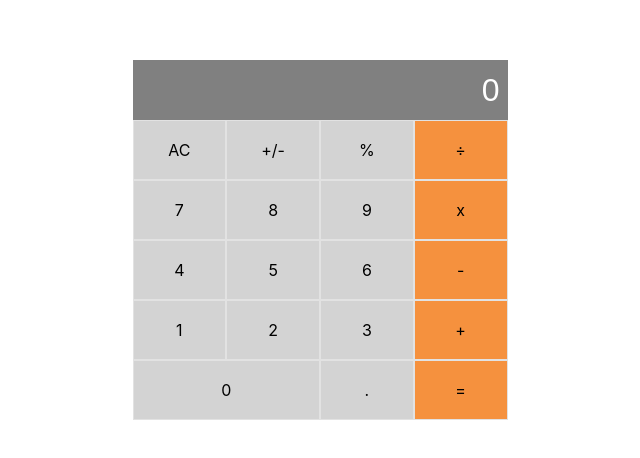
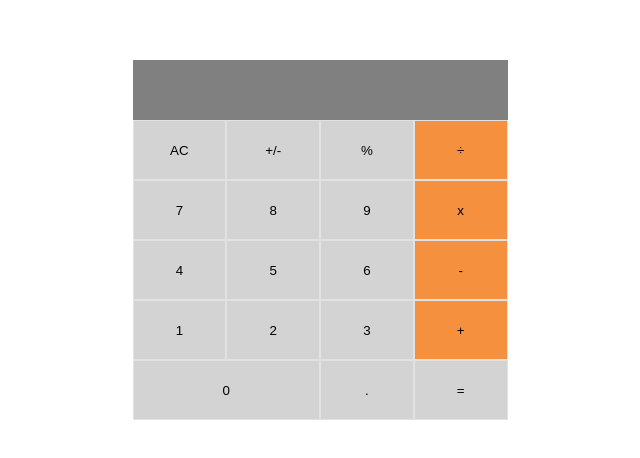
Before and after one commit to portfolio-roy/math-magician, a React (Create React App) app: page / in a window 1280 px wide. Shown: the part 160-618 px from the top of the page, without its empty margins (320-960 px from the left). Built offline with nearby package versions, Linux system fonts and the light colour scheme.

Commit message:
Add math logic and eventlisteners

```diff
--- a/package.json
+++ b/package.json
@@ -6,6 +6,7 @@
   "dependencies": {
     "@testing-library/jest-dom": "^5.16.5",
     "@testing-library/user-event": "^13.5.0",
+    "big.js": "^6.2.1",
     "react": "^18.2.0",
     "react-dom": "^18.2.0",
     "react-scripts": "5.0.1",
--- a/src/components/Calculator.js
+++ b/src/components/Calculator.js
@@ -1,37 +1,51 @@
 import React from 'react';
+import calculate from '../logic/calculate';
 
 class Calculator extends React.Component {
   constructor(props) {
     super(props);
-    this.state = {};
+    this.state = {
+      total: null,
+      next: null,
+      operation: null,
+    };
+  }
+
+  clickHandle = (e) => {
+    const clickedBtn = e.target.innerText;
+    const Result = calculate(this.state, clickedBtn);
+    this.setState(Result);
   }
 
   render() {
+    const { total, operation, next } = this.state;
     return (
       <div className="calculator-container">
-        <form className="display" id="display" name="display">
-          <input className="display-input" id="display-input" name="display-input" type="text" value={0} />
-        </form>
+        <div className="display" id="display">
+          {total}
+          {operation}
+          {next}
+        </div>
         <div className="grid-container" id="button-grid">
-          <div className="grid-button operator">AC</div>
-          <div className="grid-button operator">+/-</div>
-          <div className="grid-button operator">%</div>
-          <div className="grid-button operator column-4">÷</div>
-          <div className="grid-button number">7</div>
-          <div className="grid-button number">8</div>
-          <div className="grid-button number">9</div>
-          <div className="grid-button operator column-4">x</div>
-          <div className="grid-button number">4</div>
-          <div className="grid-button number">5</div>
-          <div className="grid-button number">6</div>
-          <div className="grid-button operator column-4">-</div>
-          <div className="grid-button number">1</div>
-          <div className="grid-button number">2</div>
-          <div className="grid-button number">3</div>
-          <div className="grid-button operator column-4">+</div>
-          <div className="grid-button number" id="zero">0</div>
-          <div className="grid-button number">.</div>
-          <div className="grid-button operator column-4">=</div>
+          <button type="button" className="grid-button operator" onClick={this.clickHandle}>AC</button>
+          <button type="button" className="grid-button operator" onClick={this.clickHandle}>+/-</button>
+          <button type="button" className="grid-button operator" onClick={this.clickHandle}>%</button>
+          <button type="button" className="grid-button operator column-4" onClick={this.clickHandle}>÷</button>
+          <button type="button" className="grid-button number" onClick={this.clickHandle}>7</button>
+          <button type="button" className="grid-button number" onClick={this.clickHandle}>8</button>
+          <button type="button" className="grid-button number" onClick={this.clickHandle}>9</button>
+          <button type="button" className="grid-button operator column-4" onClick={this.clickHandle}>x</button>
+          <button type="button" className="grid-button number" onClick={this.clickHandle}>4</button>
+          <button type="button" className="grid-button number" onClick={this.clickHandle}>5</button>
+          <button type="button" className="grid-button number" onClick={this.clickHandle}>6</button>
+          <button type="button" className="grid-button operator column-4" onClick={this.clickHandle}>-</button>
+          <button type="button" className="grid-button number" onClick={this.clickHandle}>1</button>
+          <button type="button" className="grid-button number" onClick={this.clickHandle}>2</button>
+          <button type="button" className="grid-button number" onClick={this.clickHandle}>3</button>
+          <button type="button" className="grid-button operator column-4" onClick={this.clickHandle}>+</button>
+          <button type="button" className="grid-button number" id="zero" onClick={this.clickHandle}>0</button>
+          <button type="button" className="grid-button number" onClick={this.clickHandle}>.</button>
+          <button type="button" className="grid-button operator" onClick={this.clickHandle}>=</button>
         </div>
       </div>
     );
--- a/src/index.scss
+++ b/src/index.scss
@@ -46,7 +46,7 @@
   align-items: stretch;
 }
 
-.display-input {
+.display {
   width: 100%;
   background-color: gray;
   outline: none;
@@ -56,6 +56,9 @@
   font-size: 32px;
   text-align: right;
   color: #fff;
+  display: flex;
+  align-items: center;
+  justify-content: flex-end;
 }
 
 #button-grid {
--- /dev/null
+++ b/src/logic/calculate.js
@@ -0,0 +1,133 @@
+import operate from './operate';
+
+function isNumber(item) {
+  return !!item.match(/[0-9]+/);
+}
+
+/**
+ * Given a button name and a calculator data object, return an updated
+ * calculator data object.
+ *
+ * Calculator data object contains:
+ *   total:s      the running total
+ *   next:String       the next number to be operated on with the total
+ *   operation:String  +, -, etc.
+ */
+export default function calculate(obj, buttonName) {
+  if (buttonName === 'AC') {
+    return {
+      total: null,
+      next: null,
+      operation: null,
+    };
+  }
+
+  if (isNumber(buttonName)) {
+    if (buttonName === '0' && obj.next === '0') {
+      return {};
+    }
+    // If there is an operation, update next
+    if (obj.operation) {
+      if (obj.next && obj.next !== '0') {
+        return { ...obj, next: obj.next + buttonName };
+      }
+      return { ...obj, next: buttonName };
+    }
+    // If there is no operation, update next and clear the value
+    if (obj.next && obj.next !== '0') {
+      return {
+        next: obj.next + buttonName,
+        total: null,
+      };
+    }
+    return {
+      next: buttonName,
+      total: null,
+    };
+  }
+
+  if (buttonName === '.') {
+    if (obj.next) {
+      if (obj.next.includes('.')) {
+        return { ...obj };
+      }
+      return { ...obj, next: `${obj.next}.` };
+    }
+    if (obj.operation) {
+      return { ...obj, next: '0.' };
+    }
+    if (obj.total) {
+      if (obj.total.includes('.')) {
+        return {};
+      }
+      return { ...obj, next: `${obj.total}.` };
+    }
+    return { ...obj, next: '0.' };
+  }
+
+  if (buttonName === '=') {
+    if (obj.next && obj.operation) {
+      return {
+        total: operate(obj.total, obj.next, obj.operation),
+        next: null,
+        operation: null,
+      };
+    }
+    // '=' with no operation, nothing to do
+    return {};
+  }
+
+  if (buttonName === '+/-') {
+    if (obj.next) {
+      return { ...obj, next: (-1 * parseFloat(obj.next)).toString() };
+    }
+    if (obj.total) {
+      return { ...obj, total: (-1 * parseFloat(obj.total)).toString() };
+    }
+    return {};
+  }
+
+  // Button must be an operation
+
+  // When the user presses an operation button without having entered
+  // a number first, do nothing.
+  // if (!obj.next && !obj.total) {
+  //   return {};
+  // }
+
+  // User pressed an operation after pressing '='
+  if (!obj.next && obj.total && !obj.operation) {
+    return { ...obj, operation: buttonName };
+  }
+
+  // User pressed an operation button and there is an existing operation
+  if (obj.operation) {
+    if (obj.total && !obj.next) {
+      return { ...obj, operation: buttonName };
+    }
+
+    if (!obj.total) {
+      return { total: 0, operation: buttonName };
+    }
+
+    return {
+      total: operate(obj.total, obj.next, obj.operation),
+      next: null,
+      operation: buttonName,
+    };
+  }
+
+  // no operation yet, but the user typed one
+
+  // The user hasn't typed a number yet, just save the operation
+  if (!obj.next) {
+    return { operation: buttonName };
+  }
+
+  // save the operation and shift 'next' into 'total'
+  return {
+    total: obj.next,
+    next: null,
+    operation: buttonName,
+  };
+}
--- /dev/null
+++ b/src/logic/operate.js
@@ -0,0 +1,30 @@
+import Big from 'big.js';
+
+export default function operate(numberOne, numberTwo, operation) {
+  const one = Big(numberOne);
+  const two = Big(numberTwo);
+  if (operation === '+') {
+    return one.plus(two).toString();
+  }
+  if (operation === '-') {
+    return one.minus(two).toString();
+  }
+  if (operation === 'x') {
+    return one.times(two).toString();
+  }
+  if (operation === '÷') {
+    try {
+      return one.div(two).toString();
+    } catch (err) {
+      return "Can't divide by 0.";
+    }
+  }
+  if (operation === '%') {
+    try {
+      return one.mod(two).toString();
+    } catch (err) {
+      return "Can't find modulo as can't divide by 0.";
+    }
+  }
+  throw Error(`Unknown operation '${operation}'`);
+}
```
Also changed, not shown: 12 other files (tests, documents, lock files or other folders).
